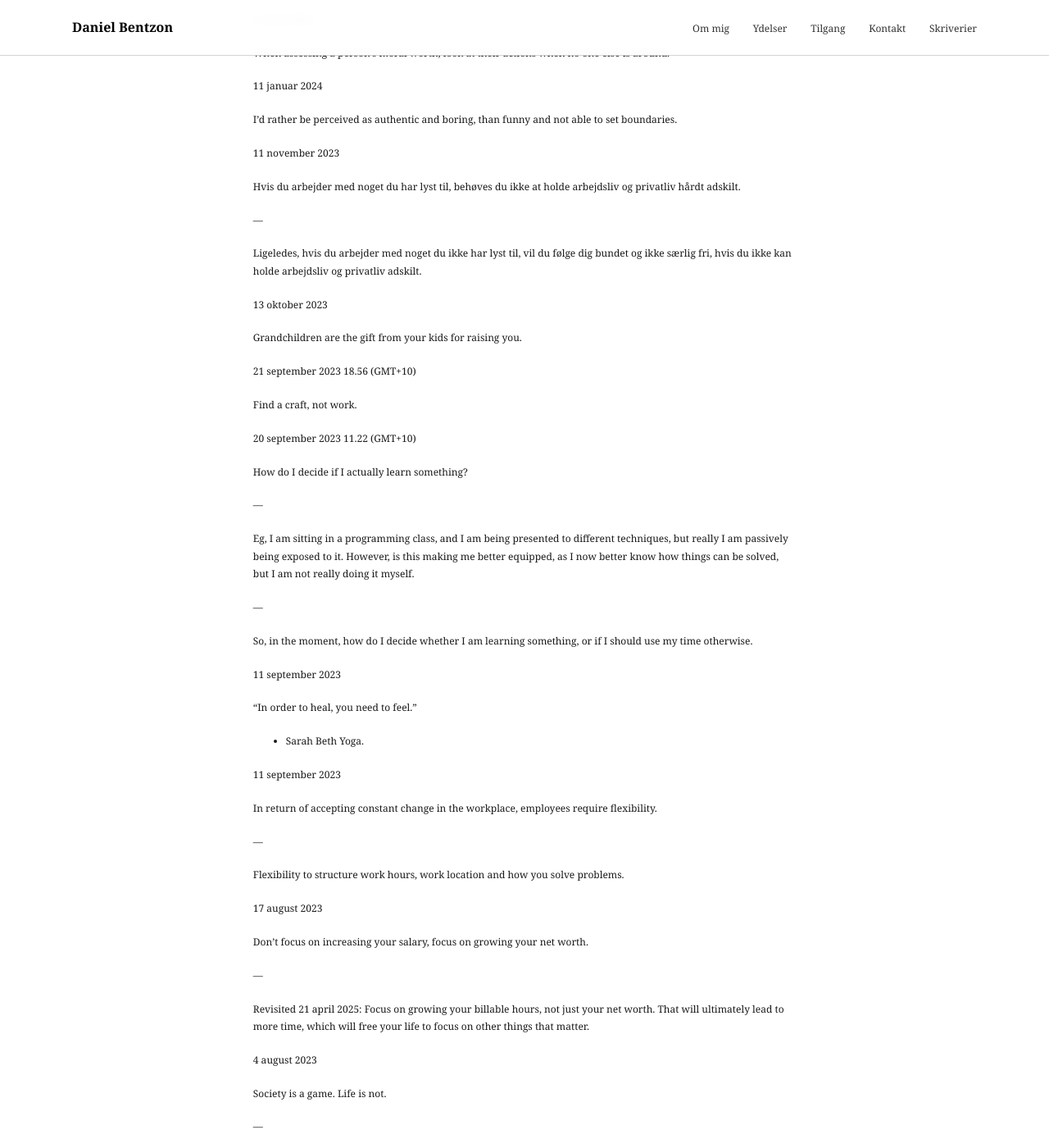
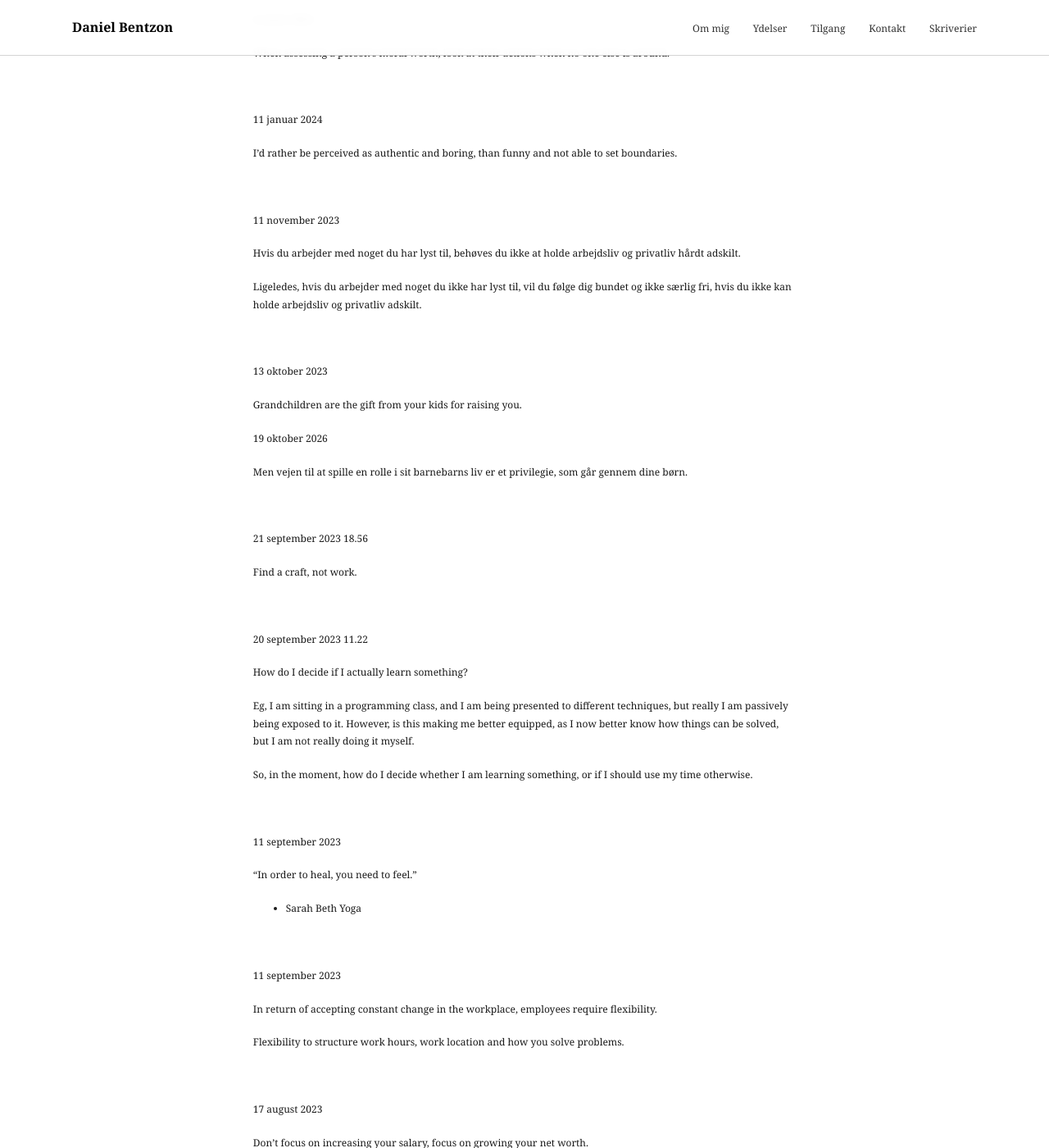
Before and after one commit to danielbentzon/danielbentzon.github.io, a Jekyll site: the page built from _sider/indsigter.md, in a window 1280 px wide and 1400 px high, scrolled down 31443 px. Shown: the whole window at 82% size. Built offline with Jekyll 4.4.1, drawn with Linux system fonts in a browser that asks for light colours; some of the changed text lies outside the part shown.

Commit message:
Update _sider/indsigter.md (via Pages CMS)

```diff
--- a/_sider/indsigter.md
+++ b/_sider/indsigter.md
@@ -1599,101 +1599,111 @@
 
 
 
+&nbsp;
+
 11 januar 2024
 
 I’d rather be perceived as authentic and boring, than funny and not able to set boundaries.
 
 
 
+&nbsp;
+
 11 november 2023
 
 Hvis du arbejder med noget du har lyst til, behøves du ikke at holde arbejdsliv og privatliv hårdt adskilt.
 
-—
-
 Ligeledes, hvis du arbejder med noget du ikke har lyst til, vil du følge dig bundet og ikke særlig fri, hvis du ikke kan holde arbejdsliv og privatliv adskilt.
 
 
 
+&nbsp;
+
 13 oktober 2023
 
 Grandchildren are the gift from your kids for raising you.
 
-
-
-21 september 2023 18.56 (GMT+10)
+19 oktober 2026
+
+Men vejen til at spille en rolle i sit barnebarns liv er et privilegie, som går gennem dine børn.
+
+
+
+&nbsp;
+
+21 september 2023 18.56
 
 Find a craft, not work.
 
 
 
-20 september 2023 11.22 (GMT+10)
+&nbsp;
+
+20 september 2023 11.22
 
 How do I decide if I actually learn something?
 
-—
-
 Eg, I am sitting in a programming class, and I am being presented to different techniques, but really I am passively being exposed to it. However, is this making me better equipped, as I now better know how things can be solved, but I am not really doing it myself.
 
-—
-
 So, in the moment, how do I decide whether I am learning something, or if I should use my time otherwise.
 
 
 
+&nbsp;
+
 11 september 2023
 
 “In order to heal, you need to feel.”
 
-- Sarah Beth Yoga.
-
-
+- Sarah Beth Yoga
+
+
+
+&nbsp;
 
 11 september 2023
 
 In return of accepting constant change in the workplace, employees require flexibility.
 
-—
-
 Flexibility to structure work hours, work location and how you solve problems.
 
 
 
+&nbsp;
+
 17 august 2023
 
 Don’t focus on increasing your salary, focus on growing your net worth.
 
-—
-
 Revisited 21 april 2025: Focus on growing your billable hours, not just your net worth. That will ultimately lead to more time, which will free your life to focus on other things that matter.
 
 
 
+&nbsp;
+
 4 august 2023
 
 Society is a game. Life is not.
 
-—
-
 And yes, society is part of life, but it is only a fraction.
 
-—
-
 If you play the game for too long, you just become a character without defining your own beliefs or values.
 
 
 
-4 august 2023 13.39 (GMT+10)
+&nbsp;
+
+4 august 2023 13.39
 
 Be slow in transitions. Everyone has their own tempo, so ensuring that everbody is on board about what the next activity is about, gently wait a little longer than how you experience it yourself.
 
-—
-
 Also, don’t be afraid of taking breakes. They make an opportunity for new things to arise, and give renewed energy to the existing activity. If the activity requires a deep dive, then take less frequent but longer breakes.
 
 
 
-1 august 2023 19.04 (GMT+10)
+&nbsp;
+
+1 august 2023 19.04
 
 Two ways to meet more people.
 
@@ -1703,12 +1713,16 @@
 
 
 
+&nbsp;
+
 31 juli 2023
 
 A woman don’t care about what you do. They care about how you make them feel. And a high social status will always make them feel attracted to you, almost no matter how you obtained it.
 
 
 
+&nbsp;
+
 27 juli 2023
 
 Meningen med livet er at finde mening i livet.
@@ -1717,6 +1731,8 @@
 
 
 
+&nbsp;
+
 23 juli 2023
 
 Positive emotions surrounding meaningful experiences grows exponentially over time.
@@ -1725,47 +1741,53 @@
 
 
 
+&nbsp;
+
 23 juli 2023
 
 Serving others will lead to life lasting happiness.
 
-—
-
 In order to do so sustainably, you must take care of yourself first.
 
 
 
+&nbsp;
+
 23 juli 2023
 
 The deeper you know yourself, the more you will understand the beauty of the nuances of what the world has to offer.
 
 
 
+&nbsp;
+
 23 juli 2023
 
 Incorporate the values you admire in others. These are your values.
 
 
 
+&nbsp;
+
 23 juli 2023
 
 Making rules for yourself serves the purpose of you not making the same mistakes.
 
-—
-
 However, make sure to revisit them as you grow older and more mature, and if life circumstances drastically change.
 
-—
-
 Your rules will also help you better navigate the world and make authentic choices for yourself.
 
 
 
+&nbsp;
+
 20 juli 2023
 
-Anxiety causes fatigue, not lack of sleep.
-
-
+Lack of sleep doesnt cause fatique, anxiety does.
+
+
+
+&nbsp;
 
 20 juli 2023
 
@@ -1773,117 +1795,115 @@
 
 
 
+&nbsp;
+
 22 juni 2023
 
 You are wasting your time when you only engage with life unconsciously.
 
-—
-
 Being deliberate about something that may seem unproductive, like taking a long nap or watching a movie, is not wasted time, as long as you are conscious about why you do it.
 
 
 
+&nbsp;
+
 17 juni 2023
 
 Whenever you feel high levels of anxiety, let the excitement of what you are about to do, overshadow that feeling.
 
 
 
+&nbsp;
+
 17 juni 2023
 
 Stop measuring yourself on time spend on some task. Focus on the impact/quality of your output.
 
-—
-
 Instead of working long hours with shifting focus and hitting yourself in the head, put in your best effort in a shorter period of time, and discover that the quality of your output will be similar, and you will have gained a lot of free time to use on other passions.
 
 
 
+&nbsp;
+
 16 juni 2023 11.13
 
 “Emotions play a significant role in driving behaviour, serving as a primary source of energy and the starting point for action.”
 
-- Stickdorn, 2018.
-
-—
+- Stickdorn, 2018, Service design
 
 Don't underestimate the power of human emotion when introducing change in any field of work.
 
 
 
+&nbsp;
+
 21 maj 2023 21.39
 
 Hvilken rolle spiller tid og intensitet for oplevelsen af stress?
 
-—
-
 Så længe intens stress er relativt kortvarig, og næsten endnu finere hvis vi ved hvornår den ender, vil vi bedre kunne håndtere det uden varig skade. Eksempelvis et projekt som kræver særlig meget tid i en måned, vil stort set altid være til at kunne udholde, hvis der samtidig er en periode med ro bagefter.
 
-—
-
 For at kvantificere dette, kan man måle for meget tid man kan klare at arbejde. Dette afhænger naturligvis også af om der er ro på hjemmefronten, og andre dele af ens liv. Givet at det er tilfældet, bør man se på gennemsnittet af den tid man arbejder over et længere tidsrum.
 
-—
-
 Lad os sige at 40 timer er passende for dig, så betyder det ikke at du lige præcis er lige god til at arbejde alle 8 timer hver dag i ugen, eller at det nødvendigvis er påkrævet af dig. Det andet man skal have med i udregningen om hvorvidt man ligger for højt eller lavt, er ikke hvor mange timer man ligger i ugen, men i stedet for mange timer man ligger i kvartalen. På månedlig basis kan det nemlig også variere meget.
 
 
 
+&nbsp;
+
 6 marts 2023 23.10
 
 The saying goes “You can’t control what happens in life, but you can control how you react to it.”
 
 Perception comes before reaction.
 
-—
-
 If we look one step further, we better make sure that what we perceive is as objective as possible, so we can react as productive as possible.
 
 
 
+&nbsp;
+
 26 februar 2023 10.51
 
 Stop writing what tools you master in your resumé. Explain what you have accomplished by using the tool.
 
-—
-
 Everyone can learn how to use a tool, so the interesting thing is how you used it, and what the outcome was.
 
 
 
+&nbsp;
+
 18 februar 2023 10.31
 
 You may not be able to shorten your hangover, but you can affect how you perceive it.
 
-—
-
 Doing things that increases your dopamine levels, will make the hangover feel less intense, and relieve some of the uncomfortable feelings.
 
-—
-
 Therefore the saying “Just walk it off” is also relevant here, as walk it off, could mean get out in the sun, meet up with a friend, watch a good movie makes sense when you are hungover.
 
 
 
+&nbsp;
+
 16 februar 2023 12.46
 
 It’s okay to be tired when you are around people. Tiredness is temporary and natural.
 
 
 
+&nbsp;
+
 2 februar 2023 09.46
 
 Den tone man får givet en besked, er man tilbøjelig til at lade gå videre i sin efterfølgende handling.
 
-—
-
 Jeg får en opgave i en stresset og hård tone, og får at vide at jeg skal indsamle info fra diverse personer, og at der er en stram deadline, så vil jeg være tilbøjelig til at handle på samme måde overfor dem som jeg ønsker hjælp fra.
 
-—
-
 Handl derfor roligt og venligt, det spreder sig.
 
 
+
+&nbsp;
 
 23 januar 2023 12.55
 
@@ -1894,31 +1914,27 @@
 3. Oplevelser
 4. Ideér, koncepter og abstraktioner.
 
+
+
+&nbsp;
+
 17 januar 2023
 
 How to navigate through life? Follow your intuition.
 
-—
-
 As long as we do our best everyday to cover the basic tasks of life, keeping a tidy home, work or studying, we should not try to steer our life in some direction that we think is good, because where does this direction come from?
 
-—
-
 Does it authentically come from ourselves, or when we try to consciously decide a direction instead come from external factors such as the opinions of our family, our fears, or the exceptions of the societies we live in?
 
-—
-
 We should instead have faith in the plan that God has put out to us, and is showing us through our intuition.
 
-—
-
 Then you might wonder, how will I know when it is my intuition speaking and not distracting external factors, feel your gut.
 
-—
-
 This will become easier through regularly practices such as journaling, meditation and praying.
 
 
+
+&nbsp;
 
 16 januar 2023 19.49
 
```
